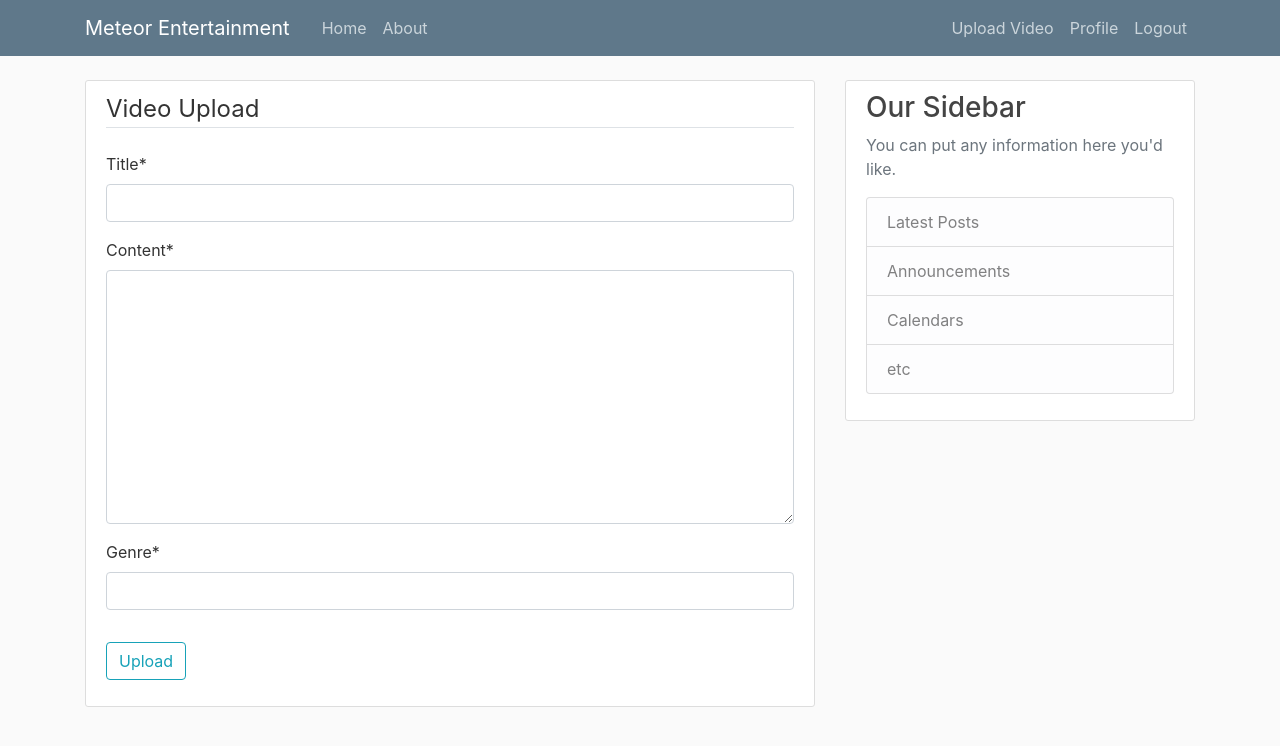
After one commit to vignesh96/subscriber-the-new-content-provider, a Django app: page /video/new/ in a window 1280 px wide. The commit adds this page. Shown: the top 746 px of the page. Run offline with Django 3.2, Linux system fonts and the light colour scheme; a user stored in the database is signed in; tables that the repository leaves empty hold one stand-in row (values such as "Sample post"); some libraries are stand-ins or nearby versions.

Commit message:
video upload initial changes

```diff
--- a/subscriber/subscriber/settings.py
+++ b/subscriber/subscriber/settings.py
@@ -34,6 +34,7 @@
     'user.apps.UserConfig',
     'video.apps.VideoConfig',
     'crispy_forms',
+    's3direct',
     'django.contrib.admin',
     'django.contrib.auth',
     'django.contrib.contenttypes',
--- a/subscriber/video/models.py
+++ b/subscriber/video/models.py
@@ -2,6 +2,7 @@
 from django.utils import timezone
 from django.contrib.auth.models import User
 from django.urls import reverse
+from s3direct.fields import S3DirectField
 
 # Create your models here.
 class Upload(models.Model):
@@ -10,6 +11,10 @@
     date_posted = models.DateTimeField(default=timezone.now)
     author = models.ForeignKey(User, on_delete=models.CASCADE)
     s3_url = models.CharField(max_length=100)
+    no_of_likes = models.IntegerField()
+    video = S3DirectField()
+    content = models.TextField()
+
     def __str__(self):
         return self.title
 
--- a/subscriber/video/templates/video/base.html
+++ b/subscriber/video/templates/video/base.html
@@ -33,12 +33,12 @@
                 <div class="collapse navbar-collapse" id="navbarToggle">
                     <div class="navbar-nav mr-auto">
                         <a class="nav-item nav-link" href="{% url 'main-home' %}">Home</a>
-                        <a class="nav-item nav-link" href="">About</a>
+                        <a class="nav-item nav-link" href="{% url 'video-about' %}">About</a>
                     </div>
                     <!-- Navbar Right Side -->
                     <div class="navbar-nav">
                         {% if user.is_authenticated %}
-                            <a class="nav-item nav-link" href="">Upload Video</a>
+                            <a class="nav-item nav-link" href="{% url 'video-upload' %}">Upload Video</a>
                             <a class="nav-item nav-link" href="{% url 'profile' %}">Profile</a>
                             <a class="nav-item nav-link" href="{% url 'logout' %}">Logout</a>
                         {% else %}
--- /dev/null
+++ b/subscriber/video/templates/video/upload_form.html
@@ -0,0 +1,16 @@
+{% extends 'video/base.html' %}
+{% load crispy_forms_tags %}
+{% block content %}
+    <div class="content-section">
+        <form method="POST">
+            {% csrf_token %}
+            <fieldset class="form-group">
+                <legend class="border-bottom mb-4">Video Upload</legend>
+                {{ form|crispy }}
+            </fieldset>
+            <div class="form-group">
+                <button class="btn btn-outline-info" type="submit">Upload</button>
+            </div>
+        </form>
+    </div>
+{% endblock content %}
--- a/subscriber/video/urls.py
+++ b/subscriber/video/urls.py
@@ -1,7 +1,10 @@
 from django.urls import path
 from . import views
-from .views import VideoListView
+from .views import VideoListView, about, VideoUploadView
 
 urlpatterns = [
-    path('', VideoListView.as_view(), name='main-home')
+    path('', VideoListView.as_view(), name='main-home'),
+    path('video/new/', VideoUploadView.as_view(), name='video-upload'),
+    path('about/', views.about, name='video-about')
+
 ]
--- a/subscriber/video/views.py
+++ b/subscriber/video/views.py
@@ -18,3 +18,14 @@
     context_object_name = 'uploads'
     ordering = ['-date_posted']
     paginate_by = 5
+
+def about(request):
+    return render(request, 'video/about.html', context={'title':'About'})
+
+class VideoUploadView(LoginRequiredMixin, CreateView):
+    model = Upload
+    fields = ['title', 'content', 'genre']
+
+    def form_valid(self, form):
+        form.instance.author = self.request.user
+        return super().form_valid(form)
```
Also changed, not shown: subscriber/video/templates/video/about.html (+9 -1 lines).
